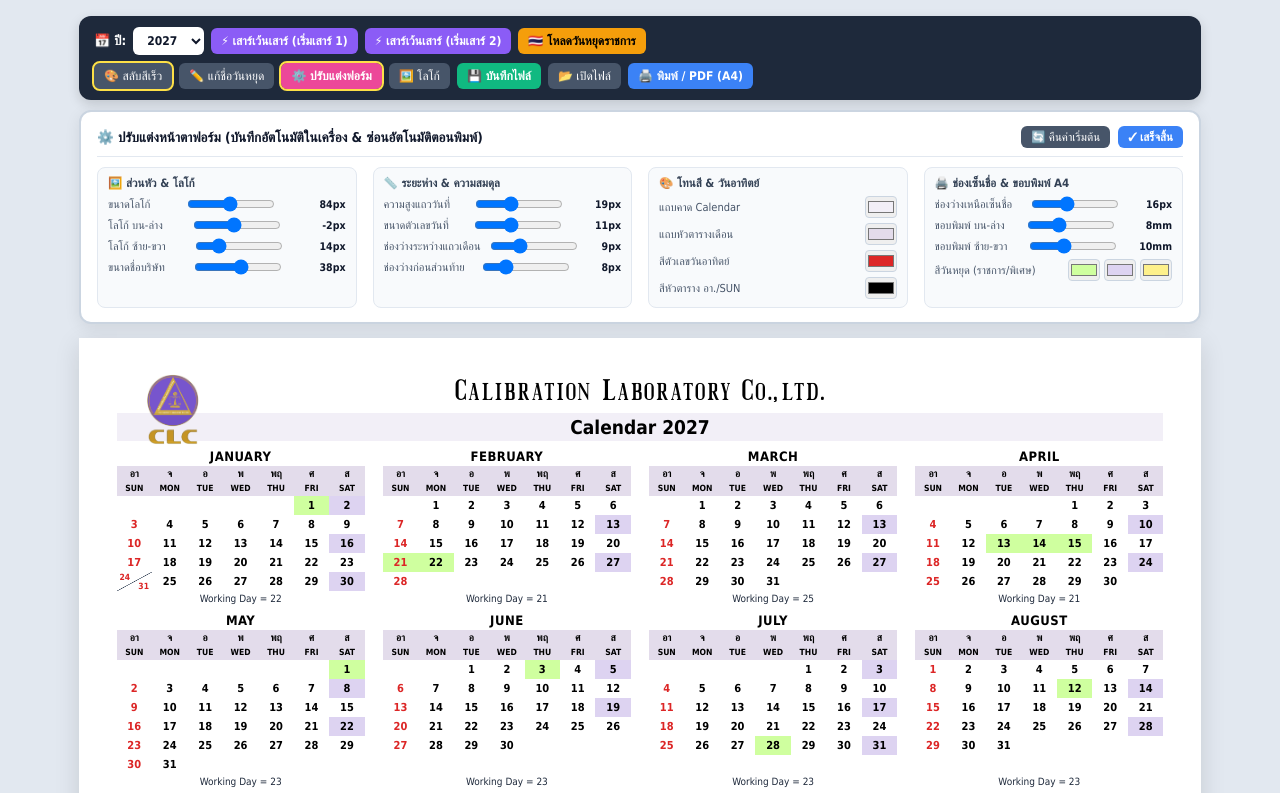
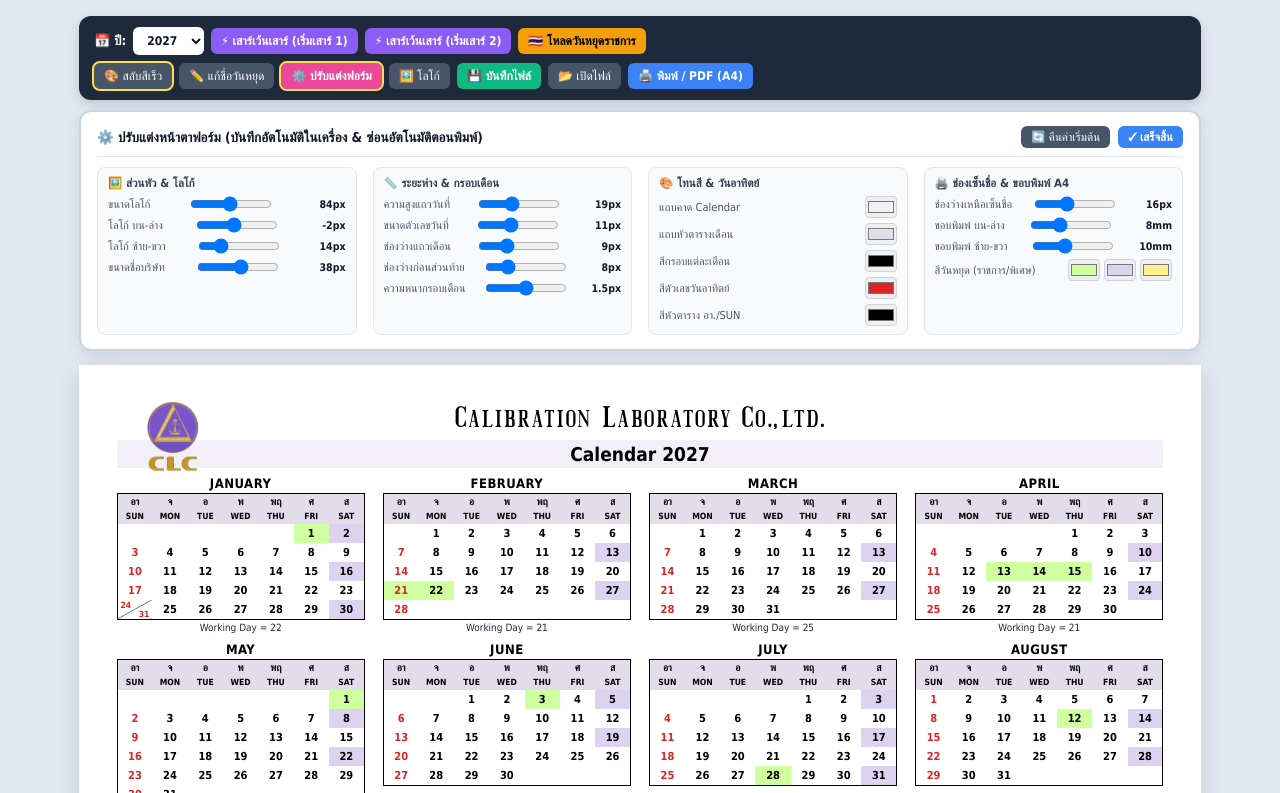
Before and after one commit to gano3011-maker/company-calendar, a plain HTML site: page index.html in a window 1280 px wide. Both pictures are taken after a click on the button "⚙️ ปรับแต่งฟอร์ม". Shown: the top 793 px of the page. Drawn offline with Linux system fonts and the light colour scheme; a web font is replaced by a local one.

Commit message:
Update index.html

```diff
--- a/index.html
+++ b/index.html
@@ -15,6 +15,8 @@
       --company-size: 38px;
       --subtitle-bg: #F2EFF7;
       --month-header-bg: #E3DCEB;
+      --month-border-width: 1.5px;
+      --month-border-color: #000000;
       --row-height: 19px;
       --day-font-size: 11px;
       --month-gap-y: 9px;
@@ -130,7 +132,7 @@
     }
     .ctrl-item:last-child { margin-bottom: 0; }
     .ctrl-item label { font-size: 11px; color: #475569; white-space: nowrap; }
-    .ctrl-item input[type="range"] { width: 88px; cursor: pointer; }
+    .ctrl-item input[type="range"] { width: 82px; cursor: pointer; }
     .ctrl-item input[type="color"] { width: 32px; height: 22px; border: 1px solid #cbd5e1; border-radius: 4px; cursor: pointer; padding: 0; }
     .ctrl-val { font-size: 10.5px; color: #0f172a; font-weight: bold; min-width: 34px; text-align: right; }
 
@@ -222,6 +224,7 @@
       width: 100%;
       border-collapse: collapse;
       table-layout: fixed;
+      border: var(--month-border-width) solid var(--month-border-color);
     }
     .month-table th, .month-table td {
       text-align: center;
@@ -473,17 +476,19 @@
       </div>
 
       <div class="ctrl-group">
-        <div class="ctrl-group-title">📏 ระยะห่าง &amp; ความสมดุล</div>
+        <div class="ctrl-group-title">📏 ระยะห่าง &amp; กรอบเดือน</div>
         <div class="ctrl-item"><label>ความสูงแถววันที่</label><input type="range" id="cfgRowHeight" min="15" max="25" step="0.5" oninput="updateDesign()"><span class="ctrl-val" id="valRowHeight"></span></div>
         <div class="ctrl-item"><label>ขนาดตัวเลขวันที่</label><input type="range" id="cfgDayFont" min="9" max="14" step="0.5" oninput="updateDesign()"><span class="ctrl-val" id="valDayFont"></span></div>
-        <div class="ctrl-item"><label>ช่องว่างระหว่างแถวเดือน</label><input type="range" id="cfgMonthGapY" min="4" max="20" oninput="updateDesign()"><span class="ctrl-val" id="valMonthGapY"></span></div>
+        <div class="ctrl-item"><label>ช่องว่างแถวเดือน</label><input type="range" id="cfgMonthGapY" min="4" max="20" oninput="updateDesign()"><span class="ctrl-val" id="valMonthGapY"></span></div>
         <div class="ctrl-item"><label>ช่องว่างก่อนส่วนท้าย</label><input type="range" id="cfgFooterGap" min="2" max="28" oninput="updateDesign()"><span class="ctrl-val" id="valFooterGap"></span></div>
+        <div class="ctrl-item"><label>ความหนากรอบเดือน</label><input type="range" id="cfgMonthBorderWidth" min="0" max="3" step="0.5" oninput="updateDesign()"><span class="ctrl-val" id="valMonthBorderWidth"></span></div>
       </div>
 
       <div class="ctrl-group">
         <div class="ctrl-group-title">🎨 โทนสี &amp; วันอาทิตย์</div>
         <div class="ctrl-item"><label>แถบคาด Calendar</label><input type="color" id="cfgSubtitleBg" oninput="updateDesign()"></div>
         <div class="ctrl-item"><label>แถบหัวตารางเดือน</label><input type="color" id="cfgMonthHeaderBg" oninput="updateDesign()"></div>
+        <div class="ctrl-item"><label>สีกรอบแต่ละเดือน</label><input type="color" id="cfgMonthBorderColor" oninput="updateDesign()"></div>
         <div class="ctrl-item"><label>สีตัวเลขวันอาทิตย์</label><input type="color" id="cfgSunColor" oninput="updateDesign()"></div>
         <div class="ctrl-item"><label>สีหัวตาราง อา./SUN</label><input type="color" id="cfgSunHeaderColor" oninput="updateDesign()"></div>
       </div>
@@ -576,6 +581,8 @@
     dayFont: 11,
     monthGapY: 9,
     footerGap: 8,
+    monthBorderWidth: 1.5,
+    monthBorderColor: "#000000",
     signMargin: 16,
     printMarginY: 8,
     printMarginX: 10,
@@ -594,7 +601,6 @@
   let holidays = {};
   let editingKey = null;
 
-  // โหลดค่าดีไซน์ที่เคยปรับไว้จาก localStorage
   try {
     const saved = localStorage.getItem('clc_calendar_design');
     if (saved) design = { ...DEFAULT_DESIGN, ...JSON.parse(saved) };
@@ -609,6 +615,8 @@
     document.getElementById('cfgDayFont').value = design.dayFont;
     document.getElementById('cfgMonthGapY').value = design.monthGapY;
     document.getElementById('cfgFooterGap').value = design.footerGap;
+    document.getElementById('cfgMonthBorderWidth').value = design.monthBorderWidth;
+    document.getElementById('cfgMonthBorderColor').value = design.monthBorderColor;
     document.getElementById('cfgSignMargin').value = design.signMargin;
     document.getElementById('cfgPrintMarginY').value = design.printMarginY;
     document.getElementById('cfgPrintMarginX').value = design.printMarginX;
@@ -631,6 +639,8 @@
     r.setProperty('--day-font-size', design.dayFont + 'px');
     r.setProperty('--month-gap-y', design.monthGapY + 'px');
     r.setProperty('--footer-gap-top', design.footerGap + 'px');
+    r.setProperty('--month-border-width', design.monthBorderWidth + 'px');
+    r.setProperty('--month-border-color', design.monthBorderColor);
     r.setProperty('--sign-margin-top', design.signMargin + 'px');
     r.setProperty('--subtitle-bg', design.subtitleBg);
     r.setProperty('--month-header-bg', design.monthHeaderBg);
@@ -651,6 +661,7 @@
     document.getElementById('valDayFont').textContent = design.dayFont + 'px';
     document.getElementById('valMonthGapY').textContent = design.monthGapY + 'px';
     document.getElementById('valFooterGap').textContent = design.footerGap + 'px';
+    document.getElementById('valMonthBorderWidth').textContent = design.monthBorderWidth + 'px';
     document.getElementById('valSignMargin').textContent = design.signMargin + 'px';
     document.getElementById('valPrintMarginY').textContent = design.printMarginY + 'mm';
     document.getElementById('valPrintMarginX').textContent = design.printMarginX + 'mm';
@@ -666,6 +677,8 @@
       dayFont: Number(document.getElementById('cfgDayFont').value),
       monthGapY: Number(document.getElementById('cfgMonthGapY').value),
       footerGap: Number(document.getElementById('cfgFooterGap').value),
+      monthBorderWidth: Number(document.getElementById('cfgMonthBorderWidth').value),
+      monthBorderColor: document.getElementById('cfgMonthBorderColor').value,
       signMargin: Number(document.getElementById('cfgSignMargin').value),
       printMarginY: Number(document.getElementById('cfgPrintMarginY').value),
       printMarginX: Number(document.getElementById('cfgPrintMarginX').value),
```
